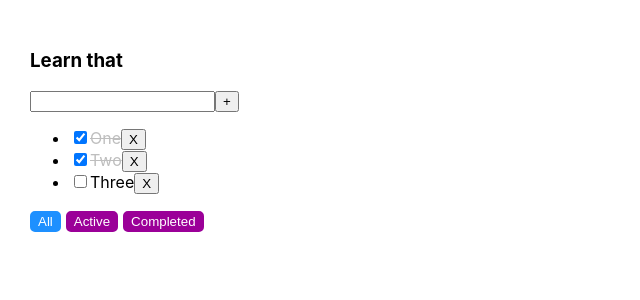
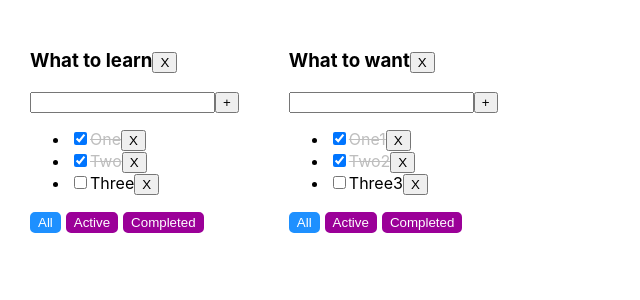
Before and after one commit to theRoodi/todoist, a React (Create React App) app: page / in a window 1280 px wide. Shown: the top 300 px of the page, without its empty margins (0-640 px from the left). Built offline with nearby package versions, Linux system fonts and the light colour scheme.

Commit message:
added remove todo

```diff
--- a/src/App.tsx
+++ b/src/App.tsx
@@ -4,37 +4,78 @@ import {TasksType, TodoList} from './TodoList';
 import {v1} from 'uuid';
 
 export type FilterValuesType = 'all' | 'active' | 'completed'
+export type TodoListType = {
+    id: string
+    title: string
+    filter: FilterValuesType
+}
+
+export type TasksStateType = {
+    [todoListId: string]: Array<TasksType>
+}
+
+function App() {
+    const todolistId1 = v1()
+    const todolistId2 = v1()
+
+    const [todoLists, setTodoLists] = useState<Array<TodoListType>>([
+        {id: todolistId1, title: 'What to learn', filter: 'all'},
+        {id: todolistId2, title: 'What to want', filter: 'all'},
+    ])
 
 
-function App() {
+    let [tasks, setTasks] = useState<TasksStateType>({
+        [todolistId1]: [
+            {id: v1(), title: 'One', isDone: true},
+            {id: v1(), title: 'Two', isDone: true},
+            {id: v1(), title: 'Three', isDone: false}],
+        [todolistId2]: [
+            {id: v1(), title: 'One1', isDone: true},
+            {id: v1(), title: 'Two2', isDone: true},
+            {id: v1(), title: 'Three3', isDone: false}],
+    })
 
-    let [tasks, setTasks] = useState<Array<TasksType>>([
-        {id: v1(), title: 'One', isDone: true},
-        {id: v1(), title: 'Two', isDone: true},
-        {id: v1(), title: 'Three', isDone: false},
-    ])
+    // const [filter, setFilter] = useState<FilterValuesType>('all')
+    // console.log(filter)
 
-    const [filter, setFilter] = useState<FilterValuesType>('all')
-    console.log(filter)
+    const removeTask = (taskID: string, todoListId: string) => {
+        const tasksForUpdate = tasks[todoListId]
+        const updatedTasks = tasksForUpdate.filter(task => task.id !== taskID)
+        const copyTasks = {...tasks}
+        copyTasks[todoListId] = updatedTasks
+        setTasks(copyTasks)
 
-    const removeTask = (taskID: string) => {
-        const updateTasks = tasks.filter(task => task.id !== taskID)
-        setTasks(updateTasks)
+        // setTasks({...tasks, [todoListId]: tasks[todoListId].filter(t => t.id !== taskID)})
     }
-    const addTask = (title: string) => {
+    const addTask = (title: string, todoListId: string) => {
+
+
         const newTask: TasksType = {
             id: v1(),
             title,
             isDone: false
         }
-        setTasks([newTask, ...tasks])
+        const tasksForUpdate = tasks[todoListId]
+        const updatedTasks = [ newTask, ...tasksForUpdate]
+        const copyTask = {...tasks}
+        copyTask[todoListId] = updatedTasks
+        setTasks(copyTask)
+
+        //setTasks({...tasks, [todoListId]: [newTask, ...tasks[todoListId]]})
     }
-    const changeTaskStatus = (taskID: string, isDone: boolean) => {
-        setTasks(tasks.map(t => t.id === taskID ? {...t, isDone: isDone} : t))
+    const changeTaskStatus = (taskID: string, isDone: boolean, todoListId: string) => {
+        setTasks({...tasks, [todoListId]: tasks[todoListId].map(t => t.id === taskID ? {...t, isDone: isDone} : t)})
     }
 
-    const changeTodoListFilter = (nextValueFilter: FilterValuesType) => {
-        setFilter(nextValueFilter)
+    const changeTodoListFilter = (nextValueFilter: FilterValuesType, todoListId: string) => {
+        setTodoLists(todoLists.map(tl => tl.id === todoListId ? {...tl, filter: nextValueFilter} : tl))
+    }
+
+    const removeTodoList = (todoListId: string) => {
+        setTodoLists(todoLists.filter(tl => tl.id !== todoListId))
+        const copyTasks = {...tasks}
+        delete copyTasks[todoListId]
+        setTasks(copyTasks)
     }
 
     const getFilteredTask = (tasks: Array<TasksType>, filter: FilterValuesType): Array<TasksType> => {
@@ -47,17 +88,26 @@ function App() {
                 return tasks
         }
     }
-    return (
-        <div className="App">
+
+    const todoListsItems = todoLists.map(tl => {
+
+        return (
             <TodoList
-                title={'Learn that'}
-                tasks={getFilteredTask(tasks, filter)}
+                todoListId={tl.id}
+                title={tl.title}
+                filter={tl.filter}
+                tasks={getFilteredTask(tasks[tl.id], tl.filter)}
                 removeTask={removeTask}
                 changeTodoListFilter={changeTodoListFilter}
                 addTask={addTask}
                 changeTaskStatus={changeTaskStatus}
-                filter={filter}
+                removeTodoList={removeTodoList}
             />
+        )
+    })
+    return (
+        <div className="App">
+            {todoListsItems}
         </div>
     );
 }
--- a/src/TodoList.tsx
+++ b/src/TodoList.tsx
@@ -9,13 +9,15 @@ export type TasksType = {
 }
 
 type TodoListPropsType = {
+    todoListId: string
     title: string
     filter: FilterValuesType
     tasks: Array<TasksType>
-    removeTask: (taskID: string) => void
-    changeTodoListFilter: (nextValueFilter: FilterValuesType) => void
-    addTask: (title: string) => void
-    changeTaskStatus: (taskID: string, isDone: boolean) => void
+    removeTask: (taskID: string, todoListId: string) => void
+    changeTodoListFilter: (nextValueFilter: FilterValuesType, todoListId: string) => void
+    addTask: (title: string, todoListId: string) => void
+    changeTaskStatus: (taskID: string, isDone: boolean, todoListId: string) => void
+    removeTodoList: (todoListId: string) => void
 }
 
 export const TodoList = (props: TodoListPropsType) => {
@@ -25,7 +27,7 @@ export const TodoList = (props: TodoListPropsType) => {
     const addTask = () => {
         const trimTitle = title.trim()
         if (trimTitle) {
-            props.addTask(trimTitle)
+            props.addTask(trimTitle, props.todoListId)
         } else {
             setError(true)
         }
@@ -43,17 +45,19 @@ export const TodoList = (props: TodoListPropsType) => {
         }
     }
     const onClickHandlerCreator = (filter: FilterValuesType) => {
-        return () => props.changeTodoListFilter(filter)
+        return () => props.changeTodoListFilter(filter, props.todoListId)
     }
+
+    const onClickRemoveTodoListHandler = () => props.removeTodoList(props.todoListId)
 
     const tasksElements = props.tasks.length
         ? props.tasks.map(task => {
             const removeTask = () => {
-                props.removeTask(task.id)
+                props.removeTask(task.id, props.todoListId)
             }
 
             const changeStatus = (e: ChangeEvent<HTMLInputElement>) => {
-                props.changeTaskStatus(task.id, e.currentTarget.checked)
+                props.changeTaskStatus(task.id, e.currentTarget.checked, props.todoListId)
             }
             return (
                 <li key={task.id}>
@@ -69,7 +73,10 @@ export const TodoList = (props: TodoListPropsType) => {
         : <span>List is empty <br/> Create first task</span>
     return (
         <div>
-            <h3>{props.title}</h3>
+            <h3>
+                {props.title}
+                <button onClick={onClickRemoveTodoListHandler}>X</button>
+            </h3>
             <div>
                 <input value={title}
                        onChange={onChangeSetTitle}
@@ -77,7 +84,7 @@ export const TodoList = (props: TodoListPropsType) => {
                        onKeyDown={onPressEnter}
                        className={error ? 'errorInput' : ''}/>
                 <button onClick={addTask}>+</button>
-                {error && <div className={'errorText'}>Please enter task title!</div>}
+                {error && <p className={'errorText'}>Please enter task title!</p>}
             </div>
             <ul>
                 {tasksElements}
```
